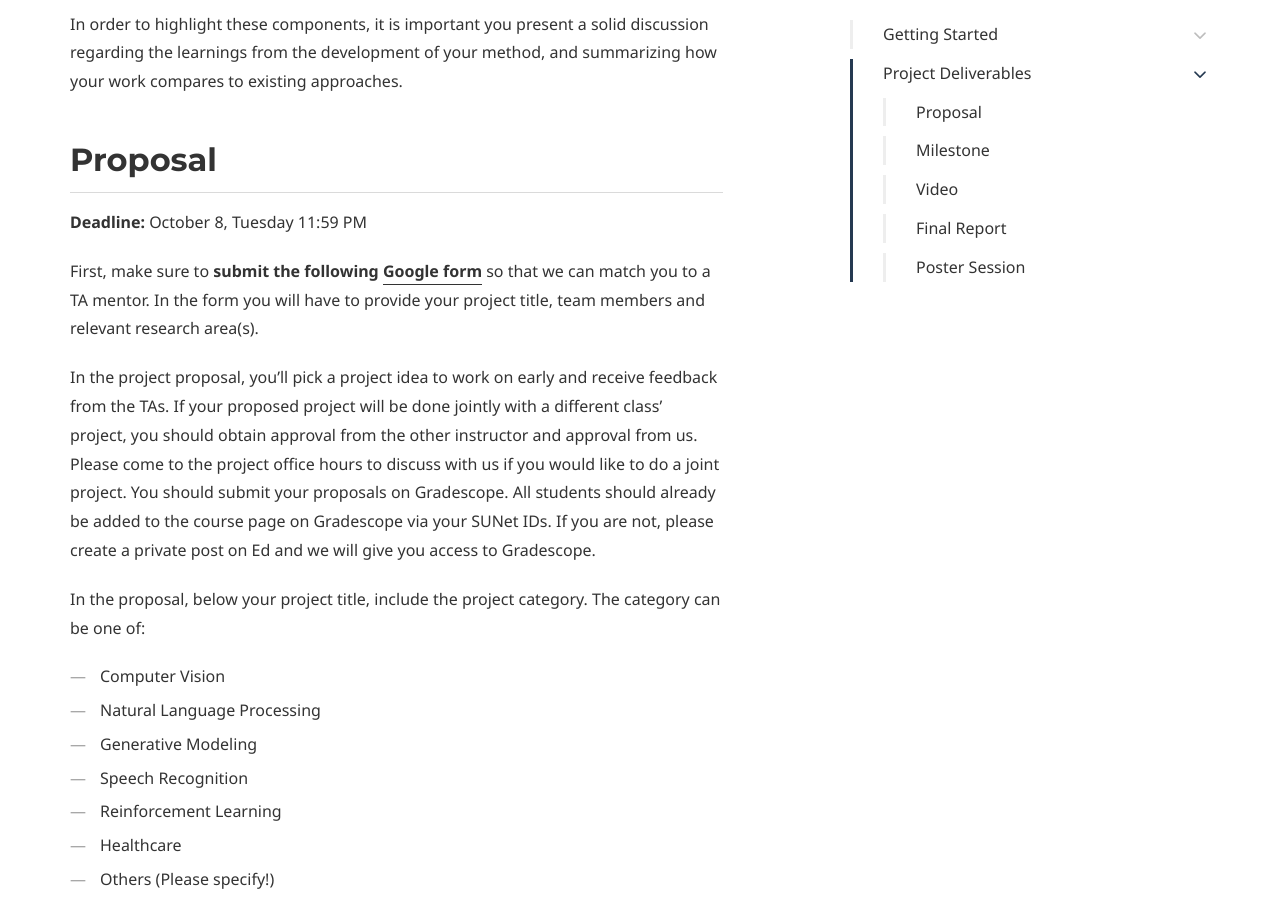
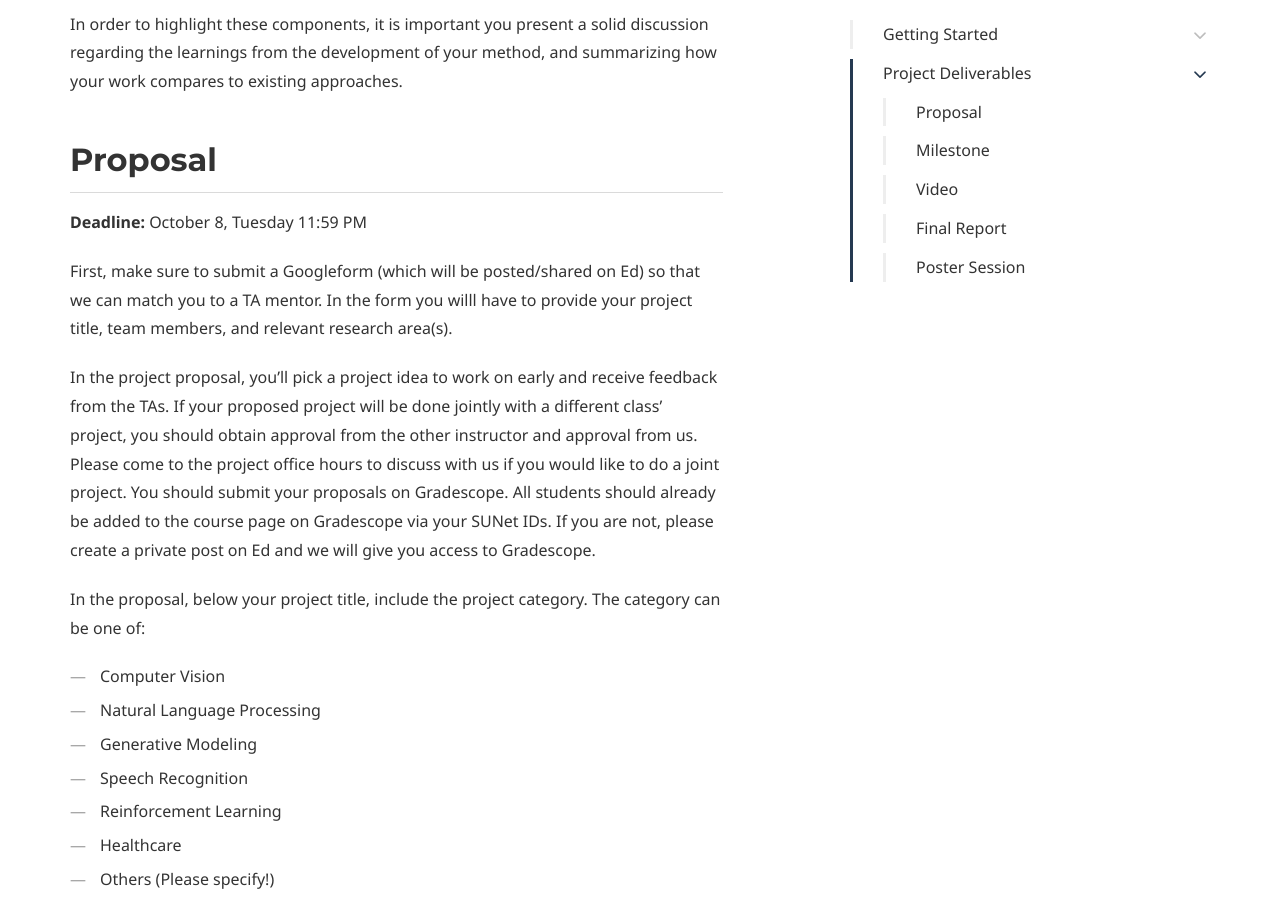
Before and after one commit to cs230-stanford/fall-2024, a Jekyll site: the page built from project.md, in a window 1280 px wide and 900 px high, scrolled down 3870 px. Built offline with Jekyll 4.4.1, drawn with Linux system fonts in a browser that asks for light colours; some web fonts are replaced.

Commit message:
Update project.md
Changes to proposal form

```diff
--- a/project.md
+++ b/project.md
@@ -65,8 +65,7 @@ In order to highlight these components, it is important you present a solid disc
 
 **Deadline:** {{ site.course.project_timeline.proposal | date: site.course.project_timeline.long_date_format }}
 
-First, make sure to **submit the following [Google form](https://forms.gle/YcXG3xkQB3ugHmSp6)** so that we can match you to a TA mentor.
-In the form you will have to provide your project title, team members and relevant research area(s).
+First, make sure to submit a Googleform (which will be posted/shared on Ed) so that we can match you to a TA mentor. In the form you willl have to provide your project title, team members, and relevant research area(s).
 
 In the project proposal, you'll pick a project idea to work on early and receive feedback from the TAs. If your proposed project will be done jointly with a different class' project, you should obtain approval from the other instructor and approval from us. Please come to the project office hours to discuss with us if you would like to do a joint project. You should submit your proposals on Gradescope. All students should already be added to the course page on Gradescope via your SUNet IDs. If you are not, please create a private post on Ed and we will give you access to Gradescope.
 
```
